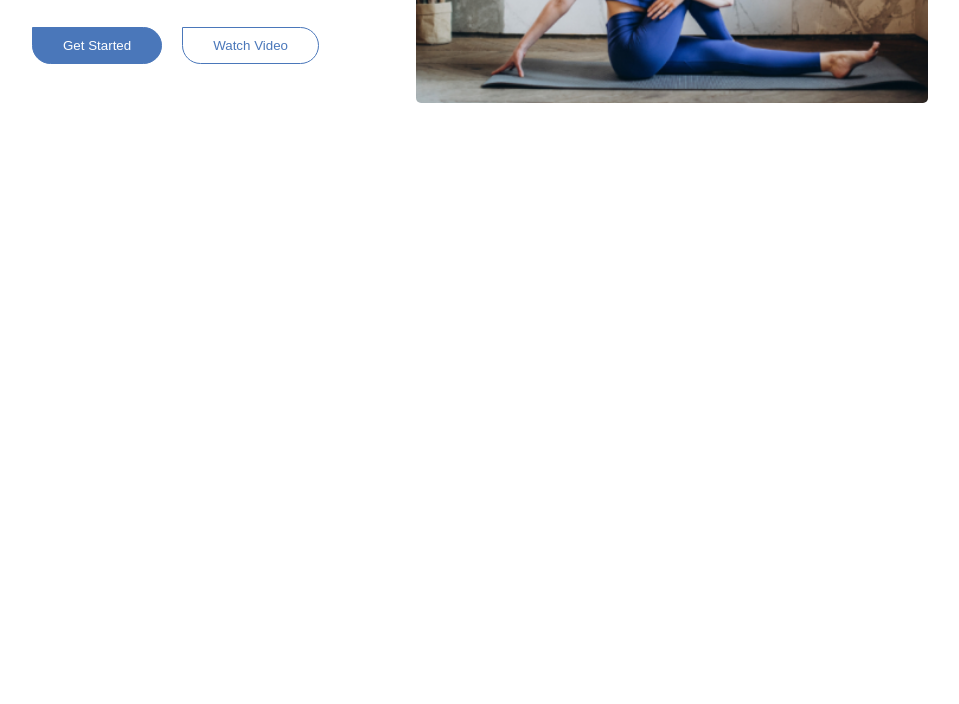
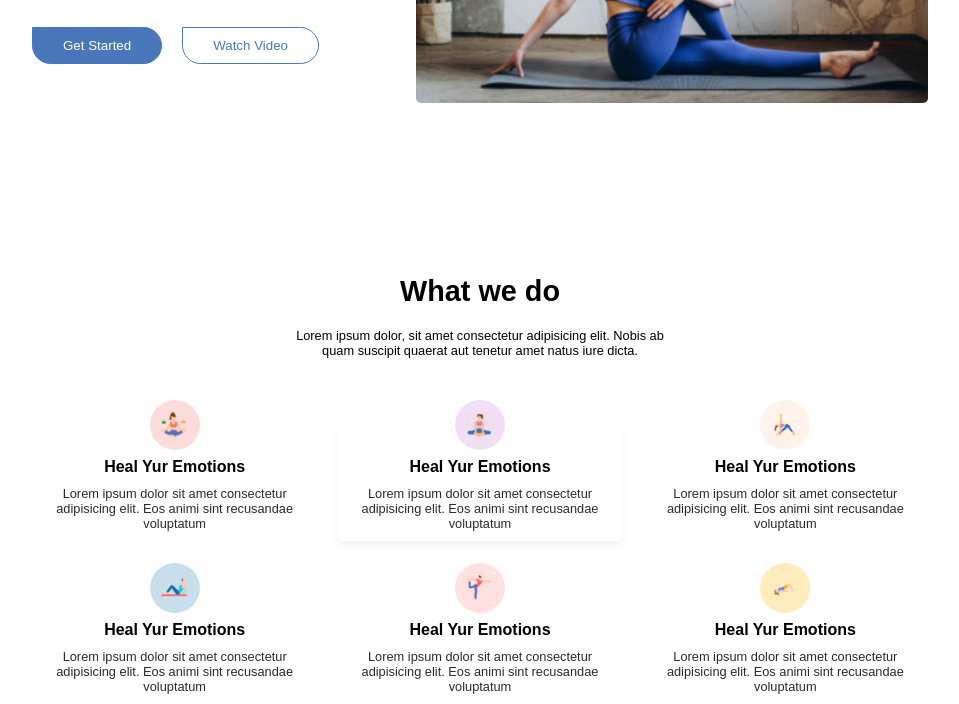
Before and after one commit to NitsuCOL/Yoga-Landing, a plain HTML site: page index.html in a window 1280 px wide. Shown: the part 502-1206 px from the top of the page, without its empty margins (160-1119 px from the left). Before the commit the page ends 800 px from the top, so only its background shows below. Drawn offline with Linux system fonts and the light colour scheme.

Commit message:
Seccion about us terminada

```diff
--- a/index.css
+++ b/index.css
@@ -133,8 +133,104 @@ nav {
         width: 40%;
     }
 }
+/*--------- FIN DE LOS ESTILOS DE LA HERO SECTION ---------------*/
 
-/*--------- FIN DE LOS ESTILOS DE LA HERO SECTION ---------------*/
+/*ESTILOS DEL ABOUT US*/
+#aboutUs{
+    /* background-color: red; */
+    font-family: "Montserrrat", sans-serif;
+    display: flex;
+    flex-direction: column;
+    justify-content: center;
+    align-items: center;
+    gap: 20px;
+
+    h3{
+        font-size: 1.8rem;
+    }
+
+    p{
+        font-size: .8rem;
+        text-align: center;
+        width: 30%;
+    }
+
+    .cards__aboutUs{
+        /* background-color: aqua; */
+        width: 70%;
+        padding: 50px 0 0 0;
+        display: grid;
+        grid-template-columns: repeat(3, 1fr);
+        grid-template-rows: repeat(2, 1fr);
+        justify-content: center;
+        align-content: center;
+        gap: 50px 20px;
+
+        .card-info{
+            background-color: #FFF;
+            padding: 30px 0 10px 0;
+            display: flex;
+            flex-direction: column;
+            justify-content: center;
+            align-items: center;
+            gap: 10px;
+            position: relative;
+
+            .img-circle{
+                width: 50px;
+                height: 50px;
+                border-radius: 50%;
+                display: flex;
+                justify-content: center;
+                align-items: center;
+                position: absolute;
+                top: -25%;
+                overflow: hidden;
+
+                img{
+                    width: 30px;
+                }
+            }
+
+            .one{
+                background-color: #FBDCDA;
+            }
+
+            .two{
+                background-color: #F1E0F3;
+            }
+
+            .three{
+                background-color: #FFF3EB;
+            }
+
+            .four{
+                background-color: #C8DEEB;
+            }
+
+            .five{
+                background-color: #FEE0E0;
+            }
+
+            .six{
+                background-color: #FEECBC;
+            }
+
+            p{
+                width: 100%;
+                color: #2a2a2a;
+            }
+        }
+
+        .shadow-card{
+            border-radius: 5px;
+            box-shadow: 4px 4px 6px #00000005,
+                -4px 4px 6px #00000005,
+                0px 4px 6px #00000005;
+        }
+    }
+}
+/*---------- FIN DE LOS ESTILOS DEL ABOUT US -----------------*/
 
 /*CLASE PARA LAS LETRAS AZULES*/
 .blue_letter {
--- a/index.html
+++ b/index.html
@@ -74,6 +74,63 @@
 
 		</section><!--FIN DEL HERO SECTION-->
 
+		<section id="aboutUs">
+			<h3>What we do</h3>
+			<p>Lorem ipsum dolor, sit amet consectetur adipisicing elit. Nobis ab quam suscipit quaerat aut tenetur amet natus iure dicta.</p>
+
+			<div class="cards__aboutUs">
+
+				<div class="card-info">
+					<div class="img-circle one">
+						<img src="./assets/img/About Us/First.png" alt="Primera imagen">
+					</div>
+					<h4>Heal Yur Emotions</h4>
+					<p>Lorem ipsum dolor sit amet consectetur adipisicing elit. Eos animi sint recusandae voluptatum</p>
+				</div>
+
+				<div class="card-info shadow-card">
+					<div class="img-circle two">
+						<img src="./assets/img/About Us/Two.png" alt="Segunda imagen">
+					</div>
+					<h4>Heal Yur Emotions</h4>
+					<p>Lorem ipsum dolor sit amet consectetur adipisicing elit. Eos animi sint recusandae voluptatum</p>
+				</div>
+
+				<div class="card-info">
+					<div class="img-circle three">
+						<img src="./assets/img/About Us/Three.png" alt="Tercera imagen">
+					</div>
+					<h4>Heal Yur Emotions</h4>
+					<p>Lorem ipsum dolor sit amet consectetur adipisicing elit. Eos animi sint recusandae voluptatum</p>
+				</div>
+
+				<div class="card-info">
+					<div class="img-circle four">
+						<img src="./assets/img/About Us/Four.png" alt="Cuarta imagen">
+					</div>
+					<h4>Heal Yur Emotions</h4>
+					<p>Lorem ipsum dolor sit amet consectetur adipisicing elit. Eos animi sint recusandae voluptatum</p>
+				</div>
+
+				<div class="card-info">
+					<div class="img-circle five">
+						<img src="./assets/img/About Us/Five.png" alt="Quinta imagen">
+					</div>
+					<h4>Heal Yur Emotions</h4>
+					<p>Lorem ipsum dolor sit amet consectetur adipisicing elit. Eos animi sint recusandae voluptatum</p>
+				</div>
+
+				<div class="card-info">
+					<div class="img-circle six">
+						<img src="./assets/img/About Us/Six.png" alt="Sexta imagen">
+					</div>
+					<h4>Heal Yur Emotions</h4>
+					<p>Lorem ipsum dolor sit amet consectetur adipisicing elit. Eos animi sint recusandae voluptatum</p>
+				</div>
+
+			</div>
+		</section>
+
 	</div><!--FIN DEL CONTENEDOR ROOT-->
 </body>
 
```
Also changed, not shown: assets/img/About Us/First.png (added), assets/img/About Us/Five.png (added), assets/img/About Us/Four.png (added), assets/img/About Us/Six.png (added), assets/img/About Us/Three.png (added), assets/img/About Us/Two.png (added).
